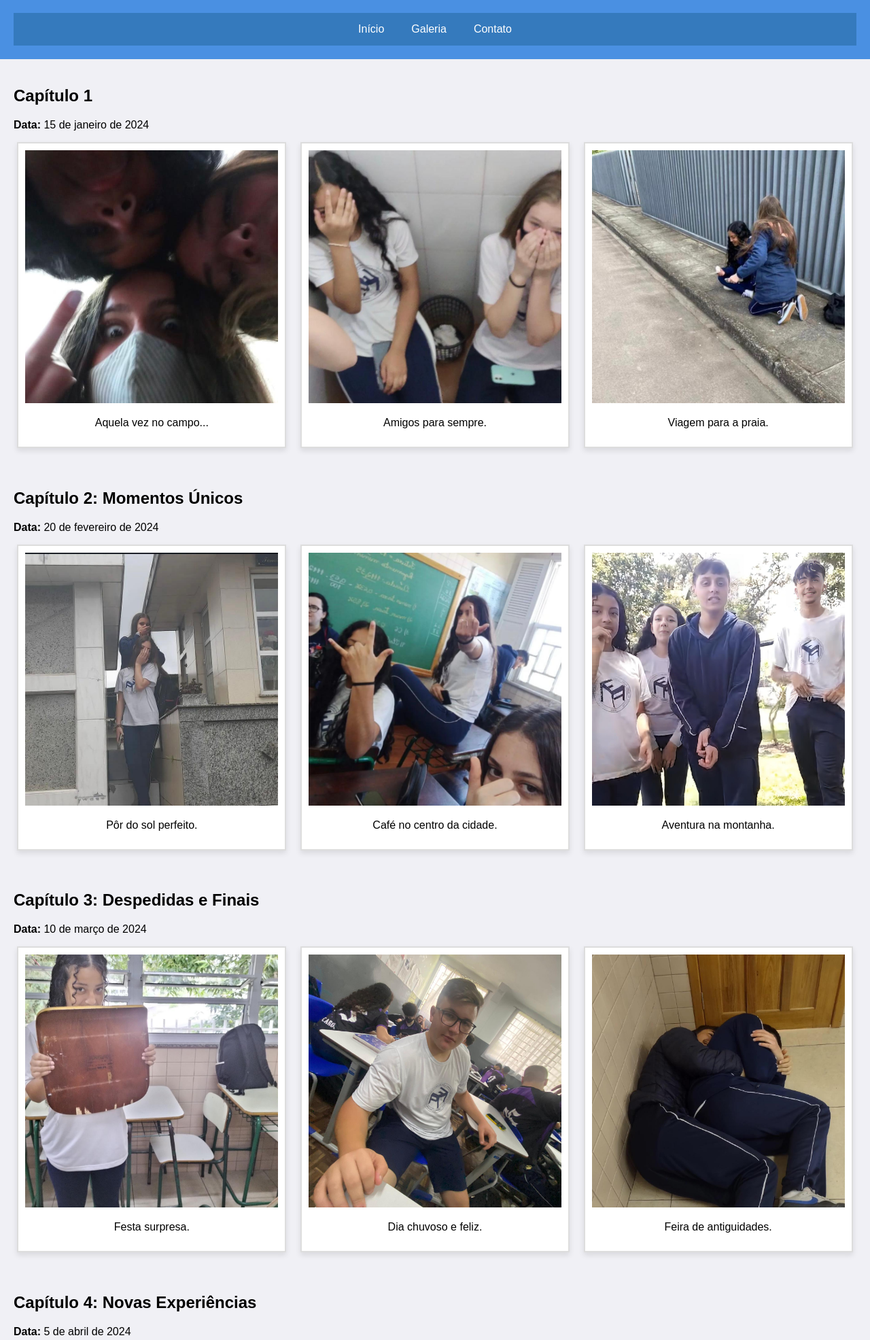
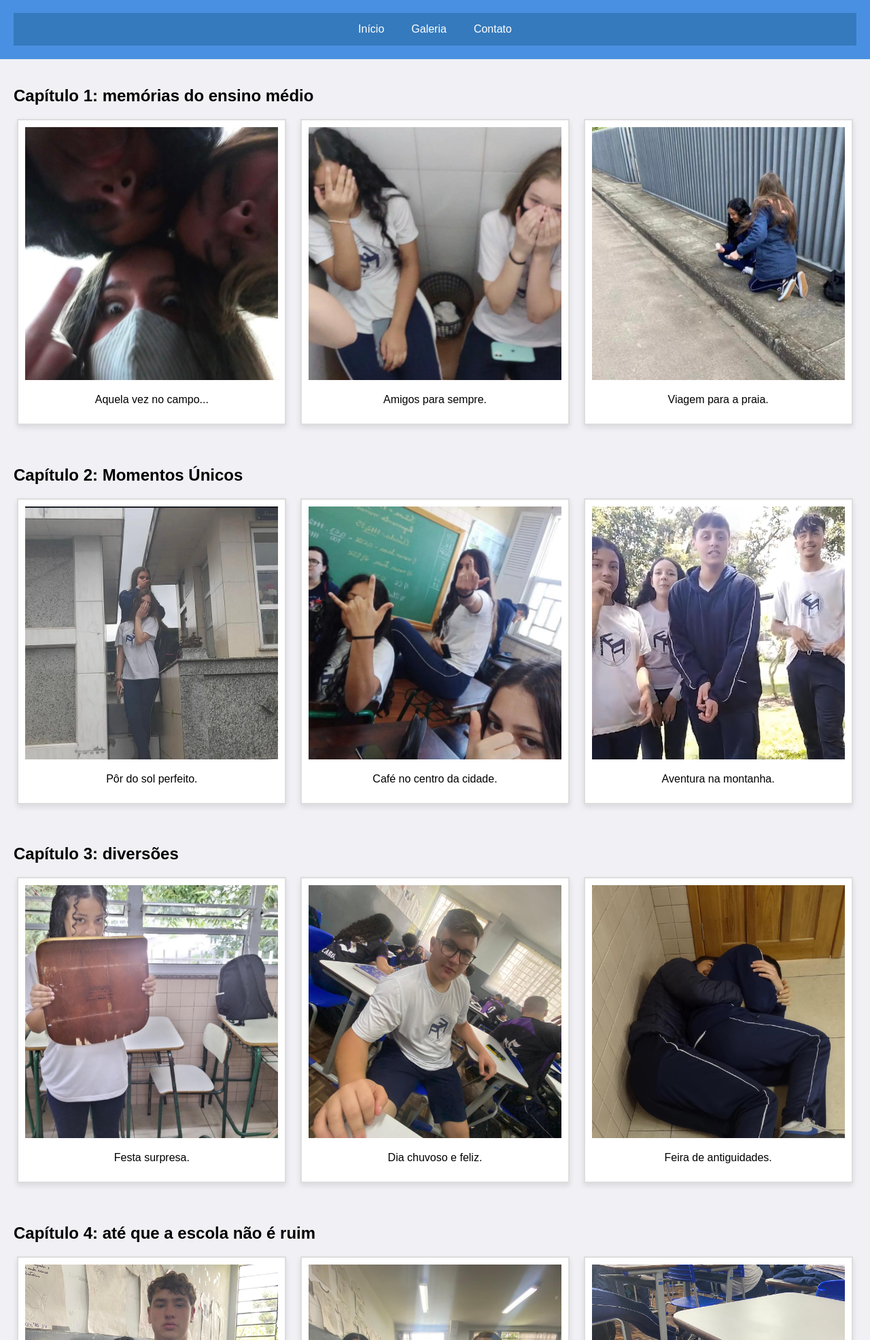
Before and after one commit to JuliaManu/Mem-rias, a plain HTML site: page index.html in a window 1280 px wide. Shown: the part 81-2052 px from the top of the page at 68% size. Drawn offline with Linux system fonts and the light colour scheme; files whose address does not match are found by name.

Commit message:
Update index.html

```diff
--- a/index.html
+++ b/index.html
@@ -30,8 +30,7 @@
 
     <!-- Capítulos e Galeria -->
     <section class="galeria" id="capitulo1">
-        <h2>Capítulo 1</h2>
-        <p><strong>Data:</strong> 15 de janeiro de 2024</p>
+        <h2>Capítulo 1: memórias do ensino médio</h2>
         <div class="grid-fotos">
             <div class="foto-polaroid"><img src="images/fotos1.jpg" alt="Memória 1"><p>Aquela vez no campo...</p></div>
             <div class="foto-polaroid"><img src="images/fotos2.jpg" alt="Memória 2"><p>Amigos para sempre.</p></div>
@@ -41,7 +40,6 @@
 
     <section class="galeria" id="capitulo2">
         <h2>Capítulo 2: Momentos Únicos</h2>
-        <p><strong>Data:</strong> 20 de fevereiro de 2024</p>
         <div class="grid-fotos">
             <div class="foto-polaroid"><img src="images/fotos4.jpg" alt="Memória 4"><p>Pôr do sol perfeito.</p></div>
             <div class="foto-polaroid"><img src="images/fotos5.jpg" alt="Memória 5"><p>Café no centro da cidade.</p></div>
@@ -50,8 +48,7 @@
     </section>
 
     <section class="galeria" id="capitulo3">
-        <h2>Capítulo 3: Despedidas e Finais</h2>
-        <p><strong>Data:</strong> 10 de março de 2024</p>
+        <h2>Capítulo 3: diversões</h2>
         <div class="grid-fotos">
             <div class="foto-polaroid"><img src="images/fotos7.jpg" alt="Memória 7"><p>Festa surpresa.</p></div>
             <div class="foto-polaroid"><img src="images/fotos8.jpg" alt="Memória 8"><p>Dia chuvoso e feliz.</p></div>
@@ -60,8 +57,7 @@
     </section>
 
     <section class="galeria" id="capitulo4">
-        <h2>Capítulo 4: Novas Experiências</h2>
-        <p><strong>Data:</strong> 5 de abril de 2024</p>
+        <h2>Capítulo 4: até que a escola não é ruim</h2>
         <div class="grid-fotos">
             <div class="foto-polaroid"><img src="fotos10.jpg" alt="Memória 10"><p>Aula de pintura.</p></div>
             <div class="foto-polaroid"><img src="fotos11.jpg" alt="Memória 11"><p>Passeio no parque.</p></div>
@@ -71,7 +67,6 @@
 
     <section class="galeria" id="capitulo5">
         <h2>Capítulo 5: Dias Inesquecíveis</h2>
-        <p><strong>Data:</strong> 12 de maio de 2024</p>
         <div class="grid-fotos">
             <div class="foto-polaroid"><img src="images/fotos13.jpg" alt="Memória 13"><p>Comemoração em família.</p></div>
             <div class="foto-polaroid"><img src="images/fotos14.jpg" alt="Memória 14"><p>Culinária em casa.</p></div>
```
